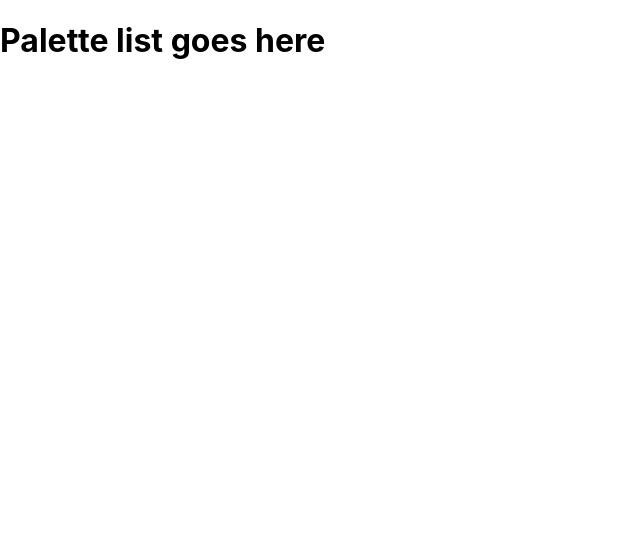
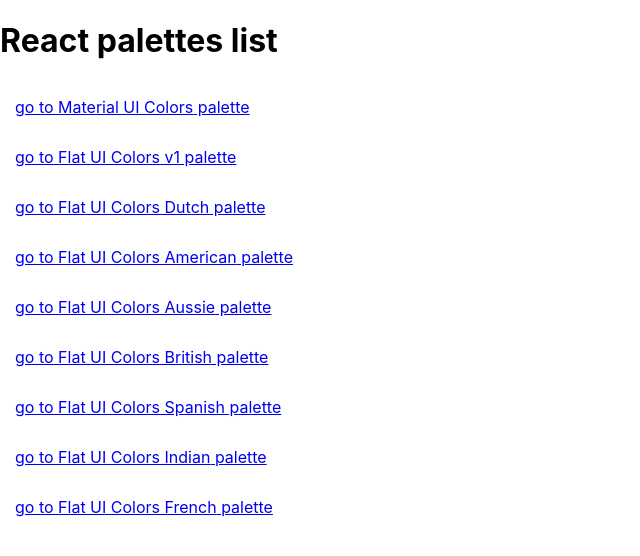
Before and after one commit to nadaralp/Color-Project, a React (Create React App) app: page / in a window 1280 px wide. Shown: the top 556 px of the page, without its empty margins (0-640 px from the left). Built offline with nearby package versions, Linux system fonts and the light colour scheme.

Commit message:
add palette list and links

```diff
--- a/src/Components/App.js
+++ b/src/Components/App.js
@@ -3,6 +3,7 @@
 import seedColors from '../seedColor';
 import generatePalette from '../utils/colorHelpers';
 import { Route, Switch } from 'react-router-dom';
+import PaletteList from './PaletteList';
 
 function App() {
 
@@ -11,7 +12,7 @@
 
   return (
     <Switch>
-      <Route exact path="/" render={() => <h1>Palette list goes here</h1>} />
+      <Route exact path="/" render={() => <PaletteList palettes={seedColors} />} />
       <Route exact path="/palette/:id" render={(routeProps) => <Palette palette={generatePalette(findPalette(routeProps.match.params.id))} />} />
     </Switch>
     // <div >
--- a/src/Components/Navbar.js
+++ b/src/Components/Navbar.js
@@ -4,13 +4,14 @@
 import 'rc-slider/assets/index.css';
 import '../styles/Palette.css';
 import '../styles/Navbar.css';
+import { Link } from 'react-router-dom';
 
 const Navbar = ({ darkness, onSlideChange, level, changeFormat, value }) => {
 
     return (
         <nav className="Navbar">
             <div className="Logo">
-                <a href="!#">ColorPicker</a>
+                <Link to="/">ColorPicker</Link>
             </div>
             <div className="pallete-slider">
                 <div className="slider-container">
--- /dev/null
+++ b/src/Components/PaletteList.js
@@ -0,0 +1,17 @@
+import React from 'react';
+import { Link } from 'react-router-dom';
+
+const PaletteList = ({ palettes }) => {
+    return (
+        <div>
+            <h1>React palettes list</h1>
+            {palettes.map((color, index) => (
+                <React.Fragment>
+                    <Link style={{ display: "block", padding: 15 }} to={`/palette/${color.id}`} key={index}>go to {color.paletteName} palette</Link>
+                </React.Fragment>
+            ))}
+        </div>
+    )
+}
+
+export default PaletteList
```
